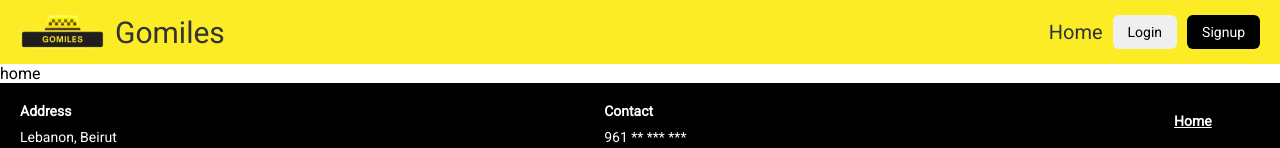
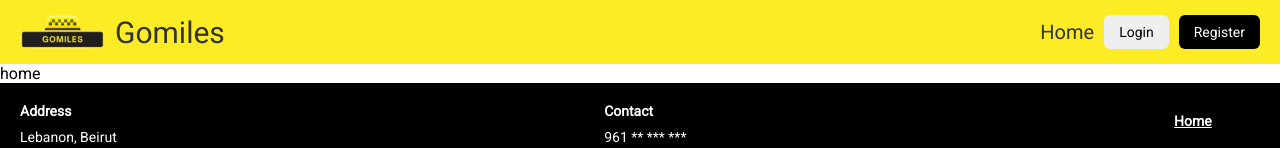
Before and after one commit to Ali-H-Hassan/TaxiApp, a React (Vite) app in the folder frontend/: page / in a window 1280 px wide. Shown: the top 148 px of the page. Built offline with nearby package versions, Linux system fonts and the light colour scheme.

Commit message:
[core]: updated button props

```diff
--- a/frontend/src/components/buttons/index.css
+++ b/frontend/src/components/buttons/index.css
@@ -1,12 +1,10 @@
 .button-container {
   padding: 9px 15px;
   border-radius: 6px;
-  align-items: center;
-  gap: 10px;
   cursor: pointer;
-  text-align: center;
   font-size: 14px;
   transition-duration: 0.3s;
+  white-space: nowrap;
 }
 
 .primary {
--- a/frontend/src/components/buttons/index.jsx
+++ b/frontend/src/components/buttons/index.jsx
@@ -1,7 +1,7 @@
 import React from 'react'
 import './index.css'
 
-const Button = ({ onClick = () => {}, label, variant }) => {
+const Button = ({ onClick = () => {}, children, variant }) => {
   return (
     <button
       className={`button-container ${
@@ -15,7 +15,7 @@ const Button = ({ onClick = () => {}, label, variant }) => {
       }`}
       onClick={onClick}
     >
-      {label}
+      {children}
     </button>
   )
 }
--- a/frontend/src/components/header/index.jsx
+++ b/frontend/src/components/header/index.jsx
@@ -31,11 +31,11 @@ export default function index() {
         ) : (
           <>
             <Link to={'/auth/login'}>
-              <Button label={'Login'} />
+              <Button>Login</Button>
             </Link>
 
             <Link to={'/auth/register'}>
-              <Button label={'Signup'} variant={'secondary'} />
+              <Button variant={'secondary'}>Register</Button>
             </Link>
           </>
         )}
```
